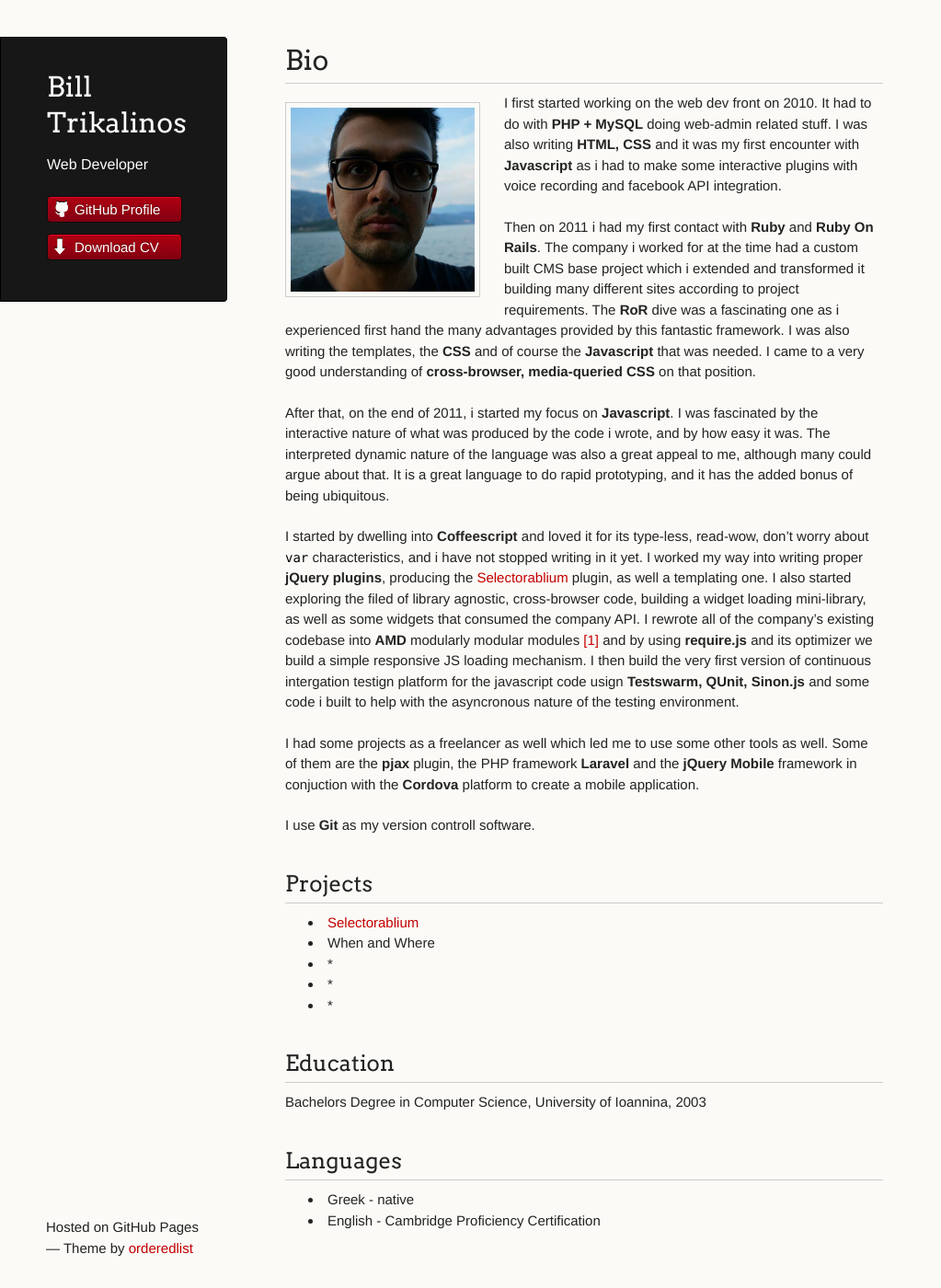
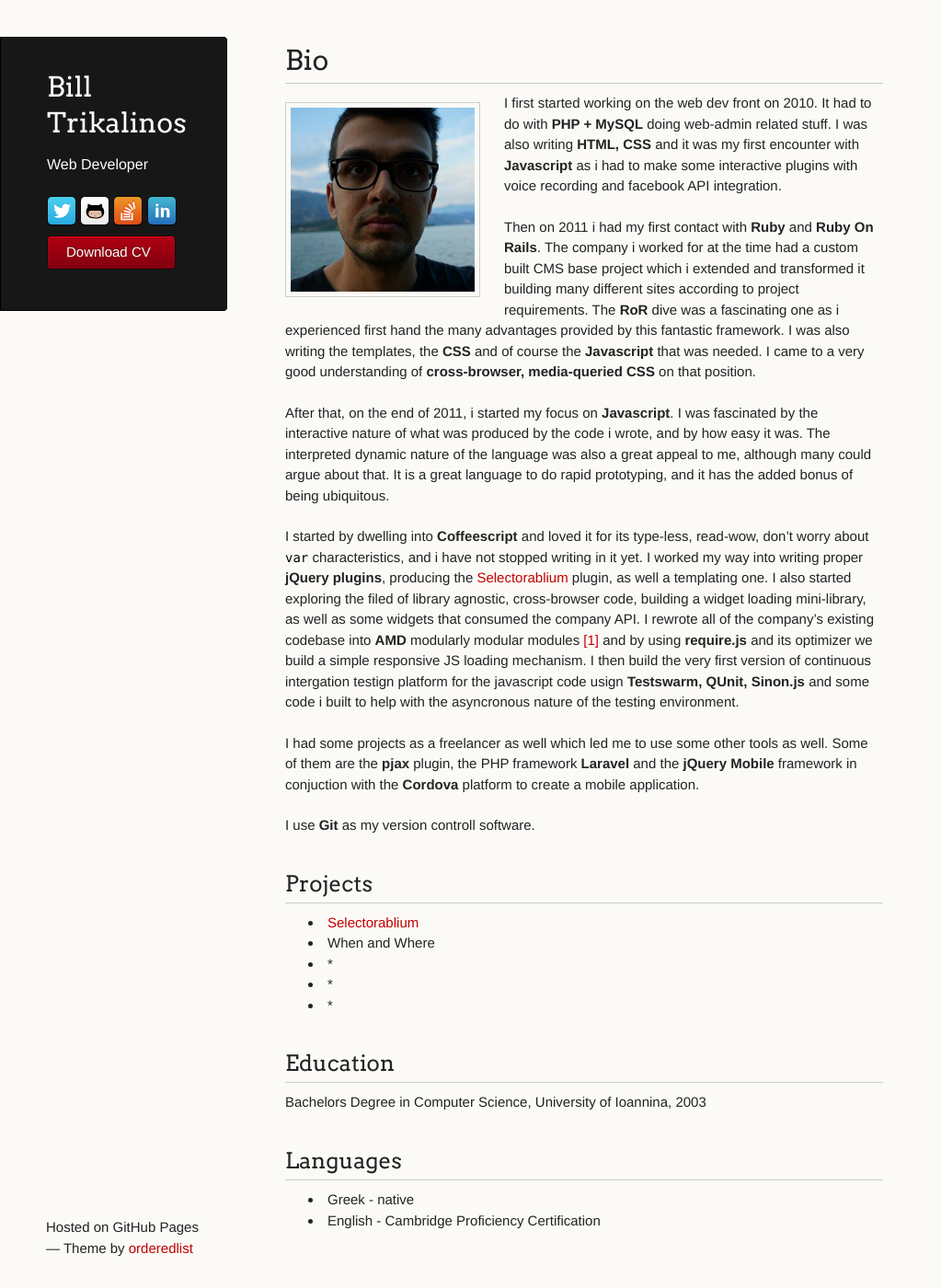
Before and after one commit to billtrik/billtrik.github.io, a Jekyll site: the page built from index.md, in a window 1280 px wide and 1400 px high. Shown: the whole window at 92% size, without its empty margins (0-1023 px from the left). Built offline with Jekyll 4.4.1, drawn with Linux system fonts in a browser that asks for light colours; Markdown is read by kramdown in place of the engine named in the settings.

Commit message:
Create new buttons with webicons
Cleanup unneeded files

```diff
--- a/_includes/header.html
+++ b/_includes/header.html
@@ -2,7 +2,10 @@
   <a href="/"><h1 class="header">Bill Trikalinos</h1></a>
   <p class="header">{{page.subtitle}}</p>
   <ul>
-    <li><a class="buttons github" target="_blank" href="https://github.com/billtrik">GitHub Profile</a></li>
-    <li><a class="buttons" target="_blank" href="bill_trikalinos_cv_05_14.pdf">Download CV</a></li>
+    <li><a class="buttons webicon twitter" target="_blank" href="https://twitter.com/basiloungas"></a></li>
+    <li><a class="buttons webicon github" target="_blank" href="https://github.com/billtrik"></a></li>
+    <li><a class="buttons webicon stackoverflow" target="_blank" href="http://stackoverflow.com/users/659610/basiloungas"></a></li>
+    <li><a class="buttons webicon linkedin" target="_blank" href="https://www.linkedin.com/pub/bill-trikalinos/a/85b/1ba"></a></li>
+    <li><a class="buttons cv" target="_blank" hreflang="en_US" href="bill_trikalinos_cv_07_2014.pdf">Download CV</a></li>
   </ul>
 </header>
--- a/_layouts/site.html
+++ b/_layouts/site.html
@@ -7,6 +7,7 @@
 
     <link rel="stylesheet" href="stylesheets/styles.css">
     <link rel="stylesheet" href="stylesheets/pygment_trac.css">
+    <link rel="stylesheet" href="stylesheets/webicons.css">
     <script src="javascripts/scale.fix.js"></script>
     <meta name="viewport" content="width=device-width, initial-scale=1, user-scalable=no">
     <meta name="description" content="Bill Trikalinos is a full-stack web developer. Expertise in Javascript, Ruby on Rails, PHP, MySQL, HTML, CSS. Current employer: Skroutz.gr" />
@@ -14,6 +15,7 @@
     <!--[if lt IE 9]>
     <script src="//html5shiv.googlecode.com/svn/trunk/html5.js"></script>
     <![endif]-->
+    {% include webicons_modernizr.html %}
 
     {% include ga.html %}
 
--- a/stylesheets/styles.css
+++ b/stylesheets/styles.css
@@ -255,11 +255,15 @@ header ul {
 
 header li {
   list-style-type: none;
-  width:132px;
-  height:15px;
-	margin-bottom: 12px;
-	line-height: 1em;
-	padding: 6px 6px 6px 7px;
+  display:inline;
+  padding:0;
+}
+
+.buttons{
+  border-radius:4px;
+  border:1px solid #0D0D0D;
+  -webkit-box-shadow: inset 0px 1px 1px 0 rgba(233,2,38, 1);
+  box-shadow: inset 0px 1px 1px 0 rgba(233,2,38, 1);
 
   background: #AF0011;
   background: -moz-linear-gradient(top, #AF0011 0%, #820011 100%);
@@ -268,16 +272,9 @@ header li {
   background: -o-linear-gradient(top, #AF0011 0%,#820011 100%);
   background: -ms-linear-gradient(top, #AF0011 0%,#820011 100%);
   background: linear-gradient(top, #AF0011 0%,#820011 100%);
-
-	border-radius:4px;
-  border:1px solid #0D0D0D;
-
-	-webkit-box-shadow: inset 0px 1px 1px 0 rgba(233,2,38, 1);
-	box-shadow: inset 0px 1px 1px 0 rgba(233,2,38, 1);
-
 }
 
-header li:hover {
+.buttons:hover {
   background: #C3001D;
   background: -moz-linear-gradient(top, #C3001D 0%, #950119 100%);
   background: -webkit-gradient(linear, left top, left bottom, color-stop(0%,#f8f8f8), color-stop(100%,#dddddd));
@@ -287,20 +284,17 @@ header li:hover {
   background: linear-gradient(top, #C3001D 0%,#950119 100%);
 }
 
-a.buttons {
+header .cv{
+  display:block;
+  padding: 6px 20px;
+  margin:0;
+  width: 98px;
   -webkit-font-smoothing: antialiased;
-	background: url(../images/arrow-down.png) no-repeat;
   font-weight: normal;
   text-shadow: rgba(0, 0, 0, 0.4) 0 -1px 0;
-	padding: 2px 2px 2px 22px;
-	height: 30px;
 }
 
-a.github {
-	background: url(../images/octocat-small.png) no-repeat 1px;
-}
-
-a.buttons:hover {
+header .cv:hover {
   color: #fff;
   text-decoration: none;
 }
```
Also changed, not shown: _includes/webicons_modernizr.html (added, +4 -0 lines), images/arrow-down.png (deleted), images/octocat-small.png (deleted). Lines whose indentation alone changed are shown as unchanged.
